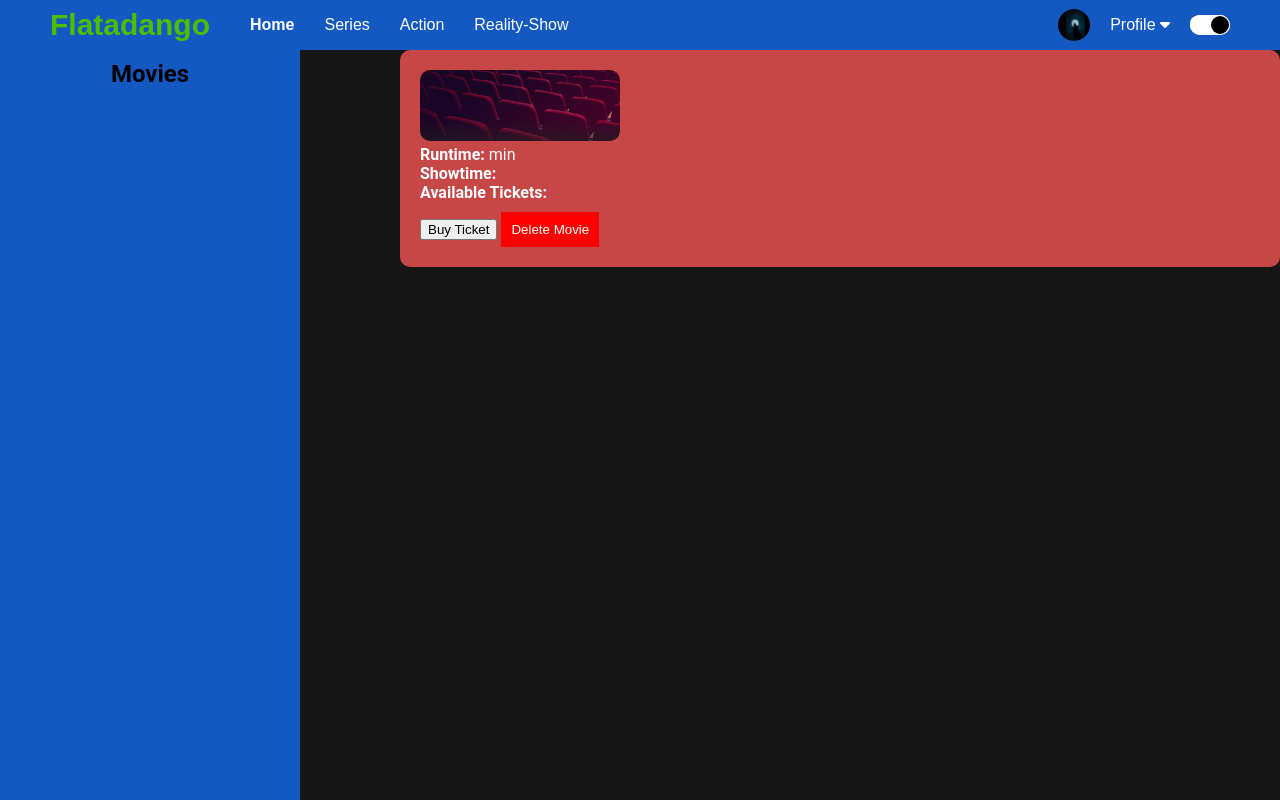
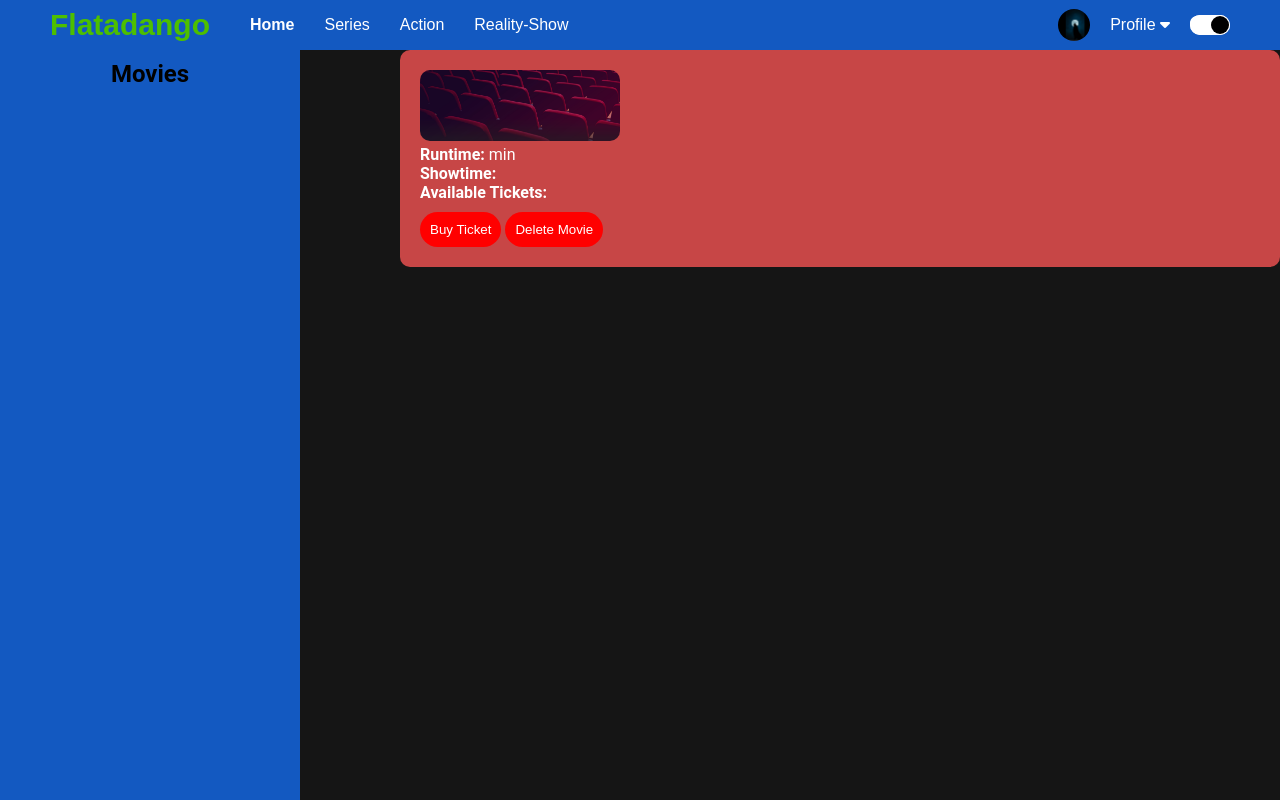
Before and after one commit to wilfred-sudo/Flatadango-movie-shop, a website: page index.html in a window 1280 px wide. Drawn offline with Linux system fonts and the light colour scheme; no server answers.

Commit message:
film shop

```diff
--- a/index.html
+++ b/index.html
@@ -50,7 +50,7 @@
                 <p><strong>Runtime:</strong> <span id="movie-runtime"></span> min</p>
                 <p><strong>Showtime:</strong> <span id="movie-showtime"></span></p>
                 <p><strong>Available Tickets:</strong> <span id="movie-tickets"></span></p>
-                <button id="buy-ticket">Buy Ticket</button>
+                <button id="buy-ticket" class="buy-ticket">Buy Ticket</button>
                 <button id="delete-movie" class="delete-button">Delete Movie</button>
             </div>
         </div>
--- a/style.css
+++ b/style.css
@@ -129,7 +129,17 @@ body {
     background: red;
     color: white;
     padding: 10px;
+    border-radius: 35px;
     border: none;
     cursor: pointer;
     margin-top: 10px;
 }
+.buy-ticket{
+    background: red;
+    color: white;
+    padding: 10px;
+    border-radius: 35px;
+    border: none;
+    cursor: pointer;
+    margin-top: 10px;
+}
```
